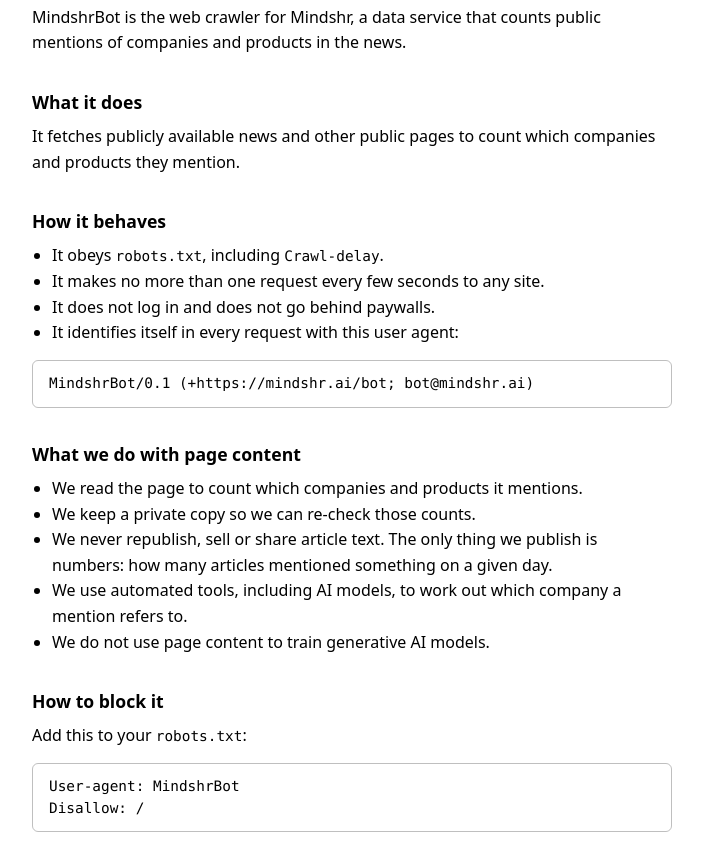
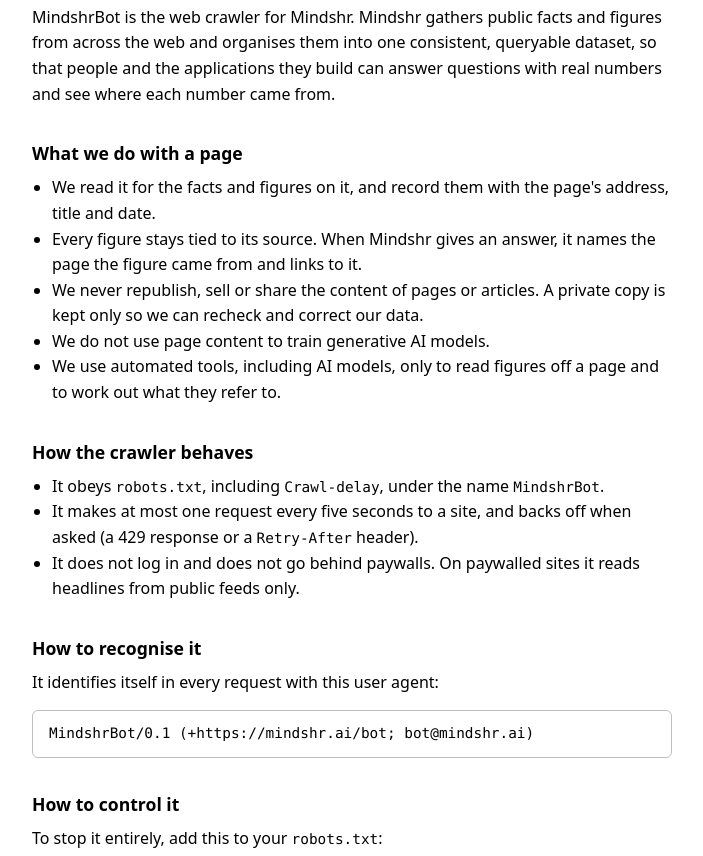
Before and after one commit to sean590/mindshare-landing, a plain HTML site: page bot/index.html in a window 1280 px wide. Shown: the part 96-952 px from the top of the page, without its empty margins (288-991 px from the left). Drawn offline with Linux system fonts and the light colour scheme.

Commit message:
Add files via upload

```diff
--- a/bot/index.html
+++ b/bot/index.html
@@ -4,7 +4,7 @@
 <meta charset="utf-8">
 <meta name="viewport" content="width=device-width, initial-scale=1">
 <title>MindshrBot</title>
-<meta name="description" content="MindshrBot is the web crawler for Mindshr. What it does, how it behaves, how to block it, and how to contact us.">
+<meta name="description" content="MindshrBot is the web crawler for Mindshr. What it does, how it behaves, how to recognise it, how to control it, and how to contact us.">
 <meta name="color-scheme" content="light dark">
 <style>
   body {
@@ -31,36 +31,46 @@
 <body>
 
 <h1>MindshrBot</h1>
-<p>MindshrBot is the web crawler for Mindshr, a data service that counts public mentions of companies and products in the news.</p>
+<p>MindshrBot is the web crawler for Mindshr. Mindshr gathers public facts and figures from across the web and organises them into one consistent, queryable dataset, so that people and the applications they build can answer questions with real numbers and see where each number came from.</p>
 
-<h2>What it does</h2>
-<p>It fetches publicly available news and other public pages to count which companies and products they mention.</p>
-
-<h2>How it behaves</h2>
+<h2>What we do with a page</h2>
 <ul>
-  <li>It obeys <code>robots.txt</code>, including <code>Crawl-delay</code>.</li>
-  <li>It makes no more than one request every few seconds to any site.</li>
-  <li>It does not log in and does not go behind paywalls.</li>
-  <li>It identifies itself in every request with this user agent:</li>
-</ul>
-<pre>MindshrBot/0.1 (+https://mindshr.ai/bot; bot@mindshr.ai)</pre>
-
-<h2>What we do with page content</h2>
-<ul>
-  <li>We read the page to count which companies and products it mentions.</li>
-  <li>We keep a private copy so we can re-check those counts.</li>
-  <li>We never republish, sell or share article text. The only thing we publish is numbers: how many articles mentioned something on a given day.</li>
-  <li>We use automated tools, including AI models, to work out which company a mention refers to.</li>
+  <li>We read it for the facts and figures on it, and record them with the page's address, title and date.</li>
+  <li>Every figure stays tied to its source. When Mindshr gives an answer, it names the page the figure came from and links to it.</li>
+  <li>We never republish, sell or share the content of pages or articles. A private copy is kept only so we can recheck and correct our data.</li>
   <li>We do not use page content to train generative AI models.</li>
+  <li>We use automated tools, including AI models, only to read figures off a page and to work out what they refer to.</li>
 </ul>
 
-<h2>How to block it</h2>
-<p>Add this to your <code>robots.txt</code>:</p>
+<h2>How the crawler behaves</h2>
+<ul>
+  <li>It obeys <code>robots.txt</code>, including <code>Crawl-delay</code>, under the name <code>MindshrBot</code>.</li>
+  <li>It makes at most one request every five seconds to a site, and backs off when asked (a 429 response or a <code>Retry-After</code> header).</li>
+  <li>It does not log in and does not go behind paywalls. On paywalled sites it reads headlines from public feeds only.</li>
+  <!-- NOT YET AGREED. Publishing this rules out ever switching on an unblocker:
+  <li>It makes no attempt to get round a block. If your site refuses it, it stops.</li>
+  -->
+</ul>
+
+<h2>How to recognise it</h2>
+<p>It identifies itself in every request with this user agent:</p>
+<pre>MindshrBot/0.1 (+https://mindshr.ai/bot; bot@mindshr.ai)</pre>
+<!-- NOT YET TRUE. Uncomment each line when it is live:
+<ul>
+  <li>IP addresses: every request comes from the addresses listed at <a href="https://mindshr.ai/bot/ips.json">mindshr.ai/bot/ips.json</a>.</li>
+  <li>Signed requests: each request carries a Web Bot Auth signature. Our public keys are at <a href="https://mindshr.ai/.well-known/http-message-signatures-directory">mindshr.ai/.well-known/http-message-signatures-directory</a>.</li>
+</ul>
+<p>A request that claims to be MindshrBot but fails these checks is not ours.</p>
+-->
+
+<h2>How to control it</h2>
+<p>To stop it entirely, add this to your <code>robots.txt</code>:</p>
 <pre>User-agent: MindshrBot
 Disallow: /</pre>
+<p>You can also disallow part of your site or set a <code>Crawl-delay</code>. Changes take effect within 24 hours.</p>
 
 <h2>Contact</h2>
-<p><a href="mailto:bot@mindshr.ai">bot@mindshr.ai</a>. We respond to requests to slow down or stop.</p>
+<p><a href="mailto:bot@mindshr.ai">bot@mindshr.ai</a>. Write to us to slow the crawler down, to stop it, or to let it in if your site currently blocks it. We respond to every request.</p>
 
 <footer>Mindshr · mindshr.ai</footer>
 
```
